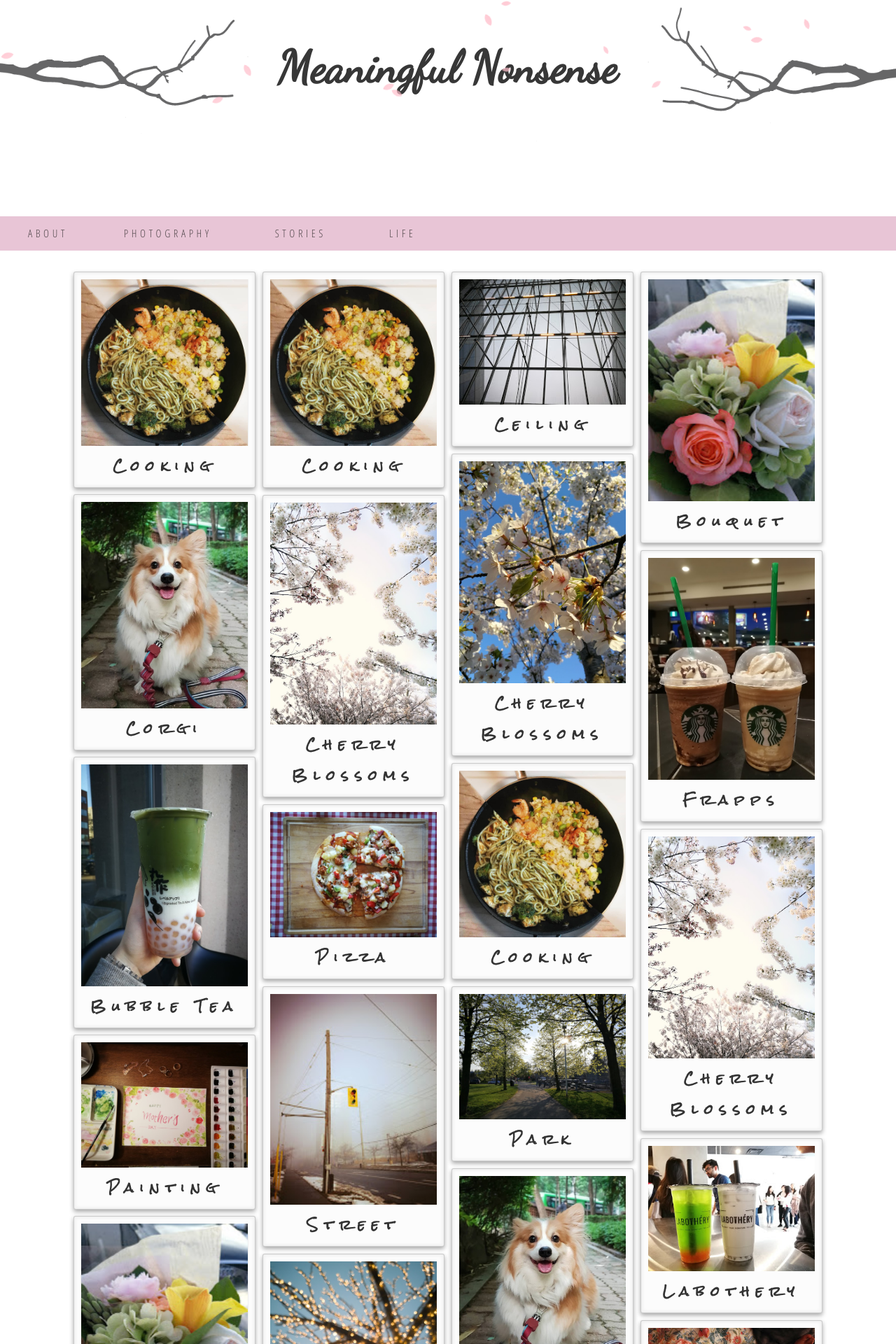
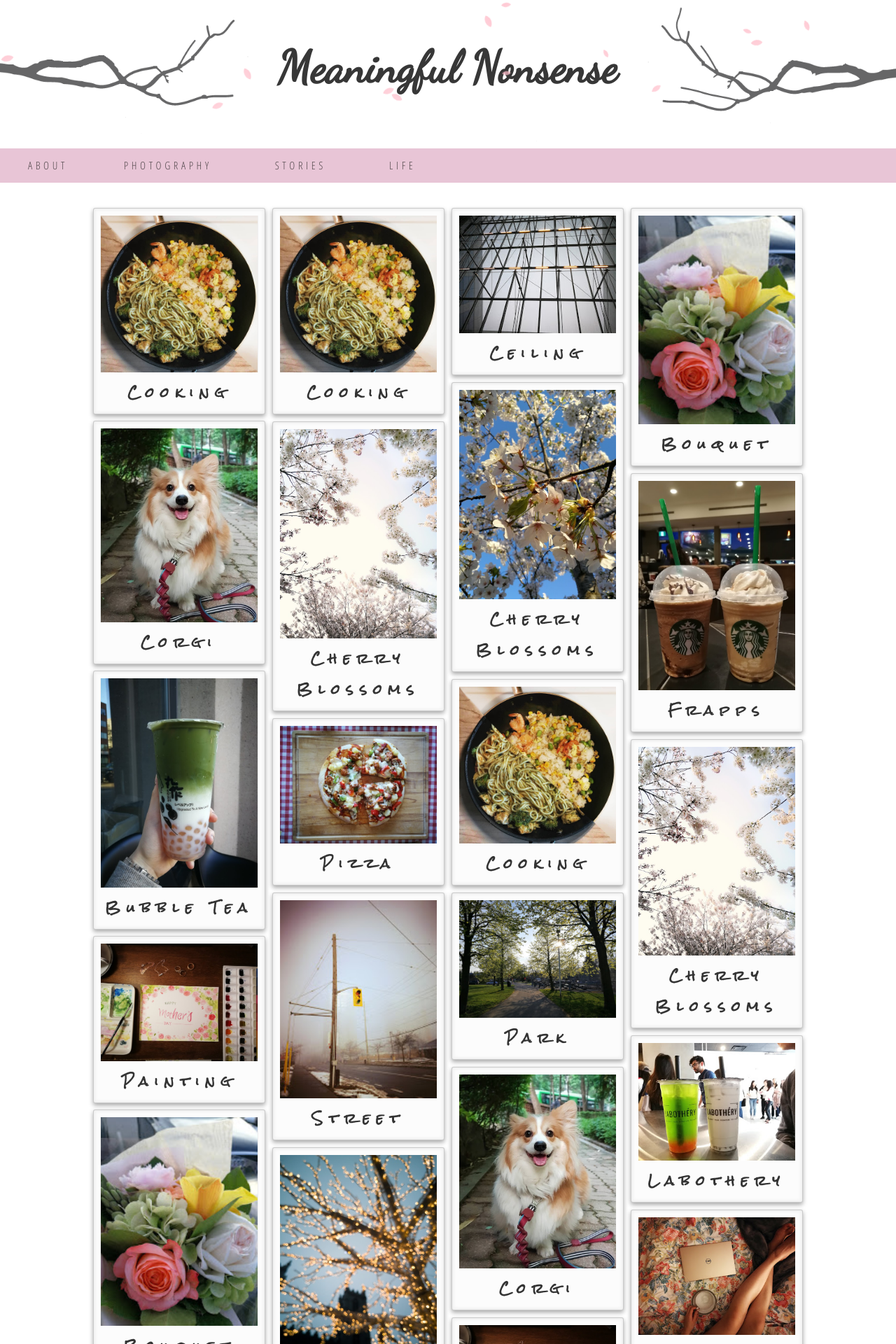
Before and after one commit to JasmineOuO/meaningful-nonsense-jekyll, a Jekyll site: the page built from index.html, in a window 1280 px wide. Shown: the top 1920 px of the page at 70% size. Built offline with Jekyll 4.4.1, drawn with Linux system fonts in a browser that asks for light colours; nearby versions of some CDN libraries; some web fonts are replaced.

Commit message:
Change nav bar positioning relative to other elements

```diff
--- a/resources/css/main.css
+++ b/resources/css/main.css
@@ -46,8 +46,8 @@
     position: relative;
     z-index: 2;
     letter-spacing: 0.3em;
-    margin-top:20px;
-    margin-bottom:20px;
+    margin-top: -6vw;
+    margin-bottom: 2vw;
 }
 
 nav a:link {
@@ -137,8 +137,8 @@
     display: flex;
     -ms-flex-wrap: wrap;
     flex-wrap: wrap;
-    padding: 0 100px;
-    margin: 0;
+    padding: 0 10vw;
+    margin:0;
 }
 
 .polaroid a, .flip-container, .back, .back a{
```
